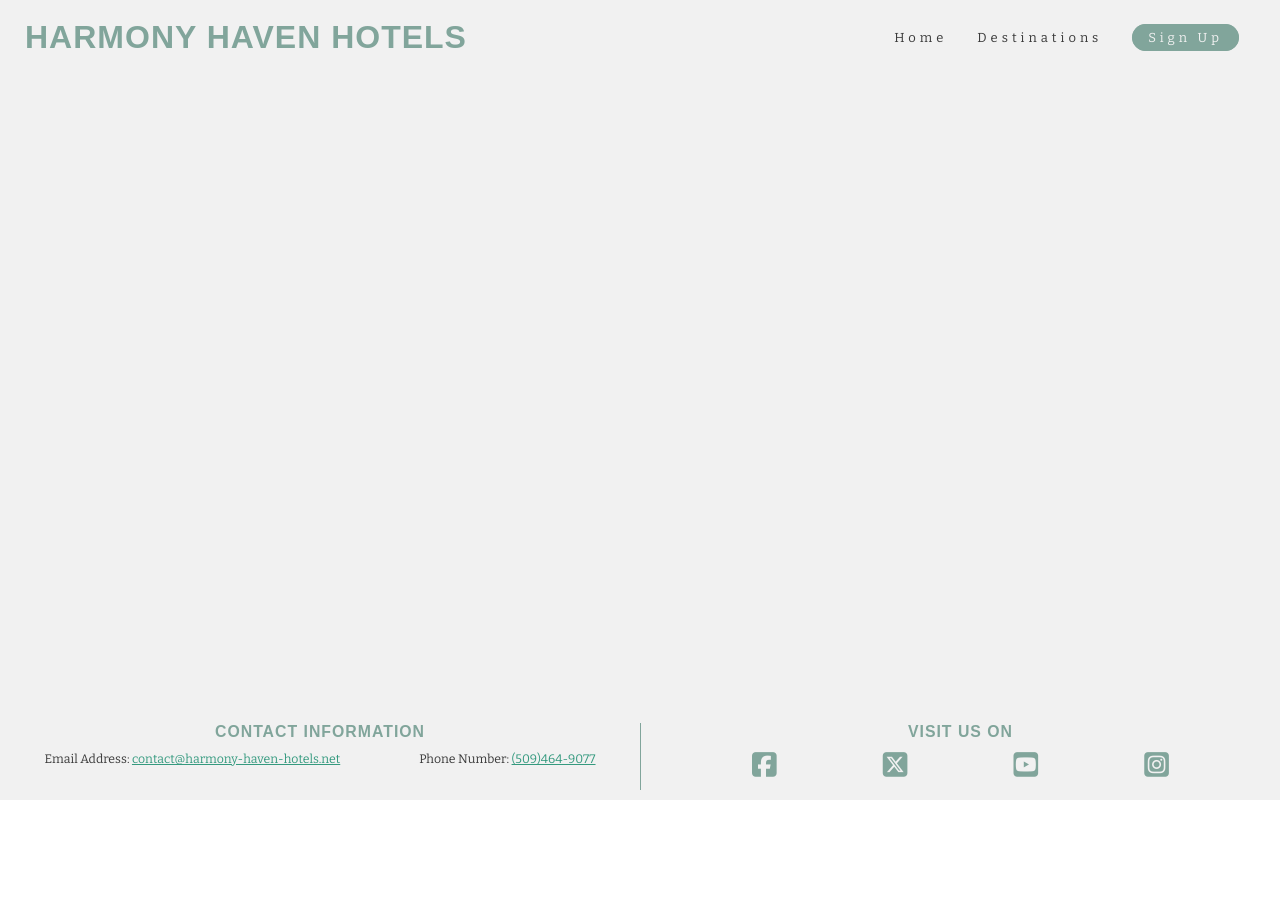
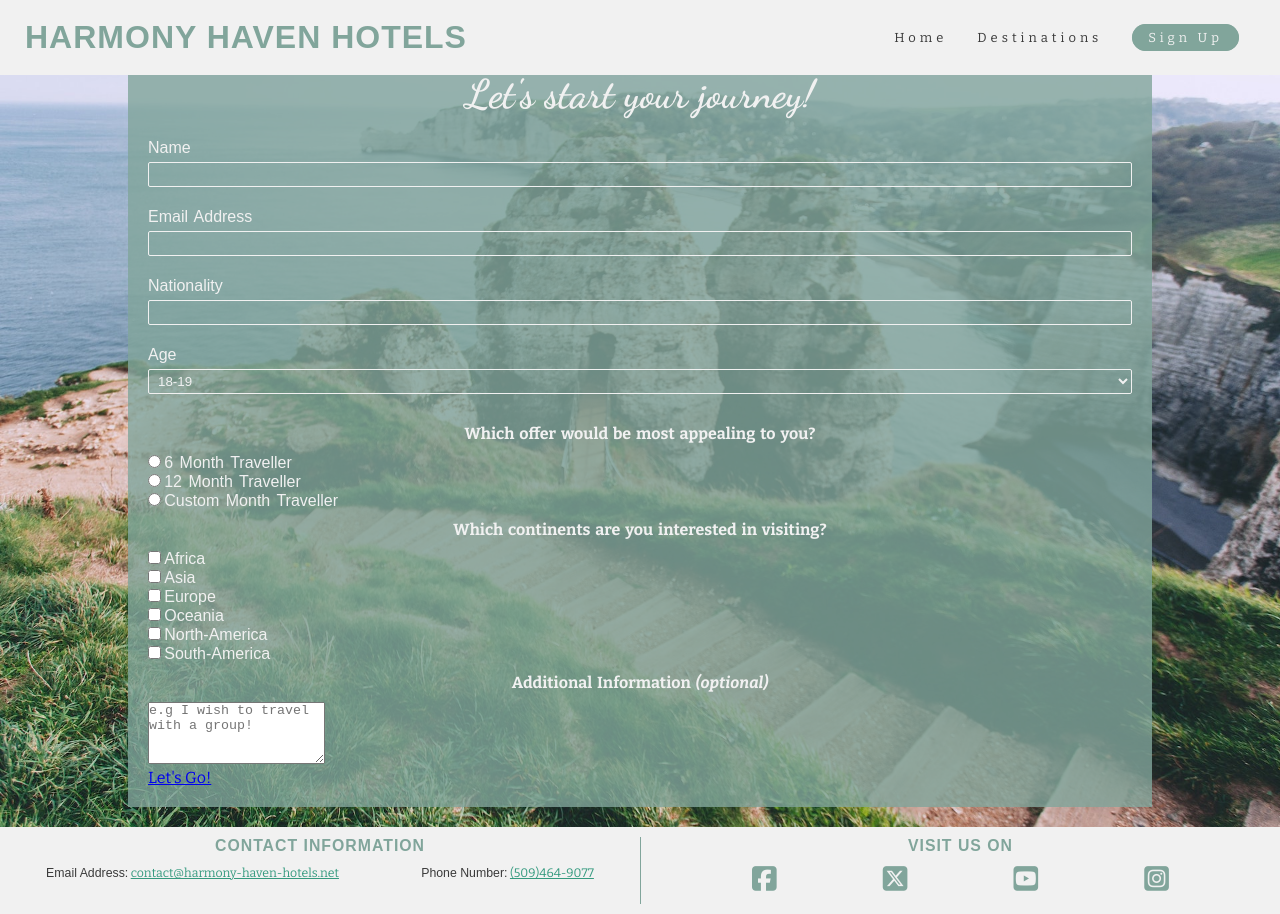
Before and after one commit to GabrielH-02/Harmony-Haven-Hotels, a plain HTML site: page signup.html in a window 1280 px wide. Before the commit the page ends 800 px from the top, so only its background shows below. Drawn offline with nearby package versions, Linux system fonts and the light colour scheme; a web font is replaced by a local one.

Commit message:
Feat: Add and style sign up page

```diff
--- a/assets/css/style.css
+++ b/assets/css/style.css
@@ -34,6 +34,10 @@ h2 {
     text-transform: uppercase;
     letter-spacing: 1px;
     color: #81a59b;
+}
+
+label {
+    font-family: 'kadwa', sans-serif;
 }
 
 h3 {
@@ -343,6 +347,64 @@ main {
    padding: 5px;
 }
 
+/* Sign-up page */
+
+main {
+    flex: 1 0 auto;
+    display: flex;
+    flex-direction: column;
+}
+
+#signup {
+    background: url('../images/path.webp');
+    background-size: cover;
+    background-position: 75%;
+    padding: 20px 10%;
+    flex-grow: 1;
+}
+
+#signup-form {
+    color: #f1f1f1;
+    background-color: rgba(129, 165, 155, .8);
+    padding: 20px;
+}
+
+#signup-form> h3 {
+    margin-bottom: 20px;
+    font-size: 5vh;
+    text-align: center;
+}
+
+#signup-form label {
+    text-align: center;
+    word-spacing: 2px;
+    font-size: 2vh;
+}
+
+#signup-choices>h4 {
+    text-align: center;
+    padding: 10px 0;
+    word-spacing: 2px;
+    font-size: 2vh;
+}
+
+.entry-label {
+    background: transparent;
+    color: #f1f1f1;
+    width: 100%;
+    height: 25px;
+    margin: 5px 0 20px 0;
+    border: 1px solid #f1f1f1;
+    border-radius: 2px;
+    padding: 0 5px;
+}
+
+/* #signup-choices {
+    width: 100%;
+    display: flex;
+    justify-content: space-between;
+} */
+
 /* Footer */
 
 footer {
--- a/signup.html
+++ b/signup.html
@@ -38,7 +38,93 @@
     </header>
 
     <main>
+        <section id="signup">
+            <form action="landing.html" method="post" id="signup-form" id="signup-form">
 
+                    <h3>Let's start your journey!</h3>
+
+                    <div>
+                        <label for="name-field">Name</label>
+                        <input id="name-field" class="entry-label" type="text" name="full_name" required>
+                    </div>
+
+                    <div>
+                        <label for="email-field">Email Address</label>
+                        <input type="email" class="entry-label" id="email-field" name="email" required>
+                    </div>
+
+                    <div>
+                        <label for="nationality-field">Nationality</label>
+                        <input type="text" id="nationality-field" class="entry-label" name="nationality"  required>
+                    </div>
+
+                    <div>
+                        <label for="age">Age</label>
+                        <select name="age" id="age" class="entry-label" required>
+                            <option value="18-19">18-19</option>
+                            <option value="20s">20-29</option>
+                            <option value="30s">30-39</option>
+                            <option value="40s">40-49</option>
+                            <option value="50s">50-59</option>
+                            <option value="60+">60+</option>
+                        </select>
+                    </div>
+
+                    <div id="signup-choices">
+                        <h4>Which offer would be most appealing to you?</h4>
+                        <div>
+                            <input id="6-month-radio" name="offer" value="6-month-traveller" type="radio" required>
+                            <label for="6-month-radio">6 Month Traveller</label>
+                        </div>
+
+                        <div>
+                            <input id="12-month-radio" name="offer" value="12-month-traveller" type="radio" required>
+                            <label for="12-month-radio">12 Month Traveller</label>
+                        </div>
+
+                        <div>
+                            <input id="custom-month-radio" name="offer" value="custom-month-traveller" type="radio" required>
+                            <label for="custom-month-radio">Custom Month Traveller</label>
+                        </div>
+
+                        <h4>Which continents are you interested in visiting?</h4>
+
+                        <div>
+                            <input type="checkbox" id="africa-checkbox" name="africa">
+                            <label for="africa-checkbox">Africa</label>
+                        </div>
+
+                        <div>
+                            <input type="checkbox" id="asia-checkbox" name="asia">
+                            <label for="asia-checkbox">Asia</label>
+                        </div>
+
+                        <div>
+                            <input type="checkbox" id="europe-checkbox" name="europe">
+                            <label for="europe-checkbox">Europe</label>
+                        </div>
+
+                        <div>
+                            <input type="checkbox" id="oceania-checkbox" name="oceania">
+                            <label for="oceania-checkbox">Oceania</label>
+                        </div>
+
+                        <div>
+                            <input type="checkbox" id="north-america-checkbox" name="north-america">
+                            <label for="north-america-checkbox">North-America</label>
+                        </div>
+
+                        <div>
+                            <input type="checkbox" id="south-america-checkbox" name="south-america">
+                            <label for="south-america-checkbox">South-America</label>
+                        </div>
+
+                        <h4>Additional Information <em>(optional)</em></h4>
+                        <textarea name="add-info" id="add-info" cols="20" rows="4" placeholder="e.g I wish to travel with a group!"></textarea>
+                    </div>
+                    <a href="landing.html" class="signup-tag">Let's Go!</a>
+            </form>
+        </section>
     </main>
 
     <footer>
```
Also changed, not shown: assets/images/path.webp (added), assets/images/rome.webp (added).
